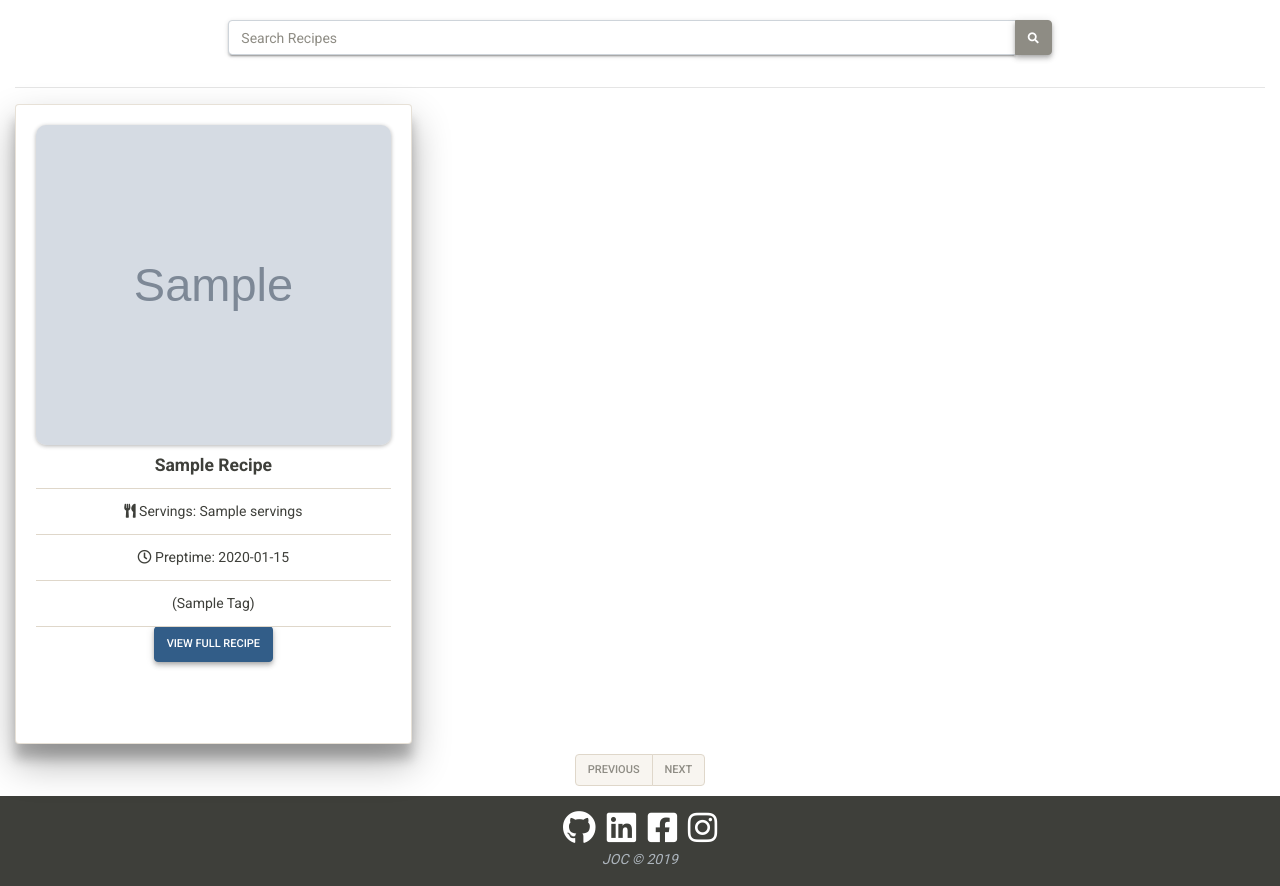
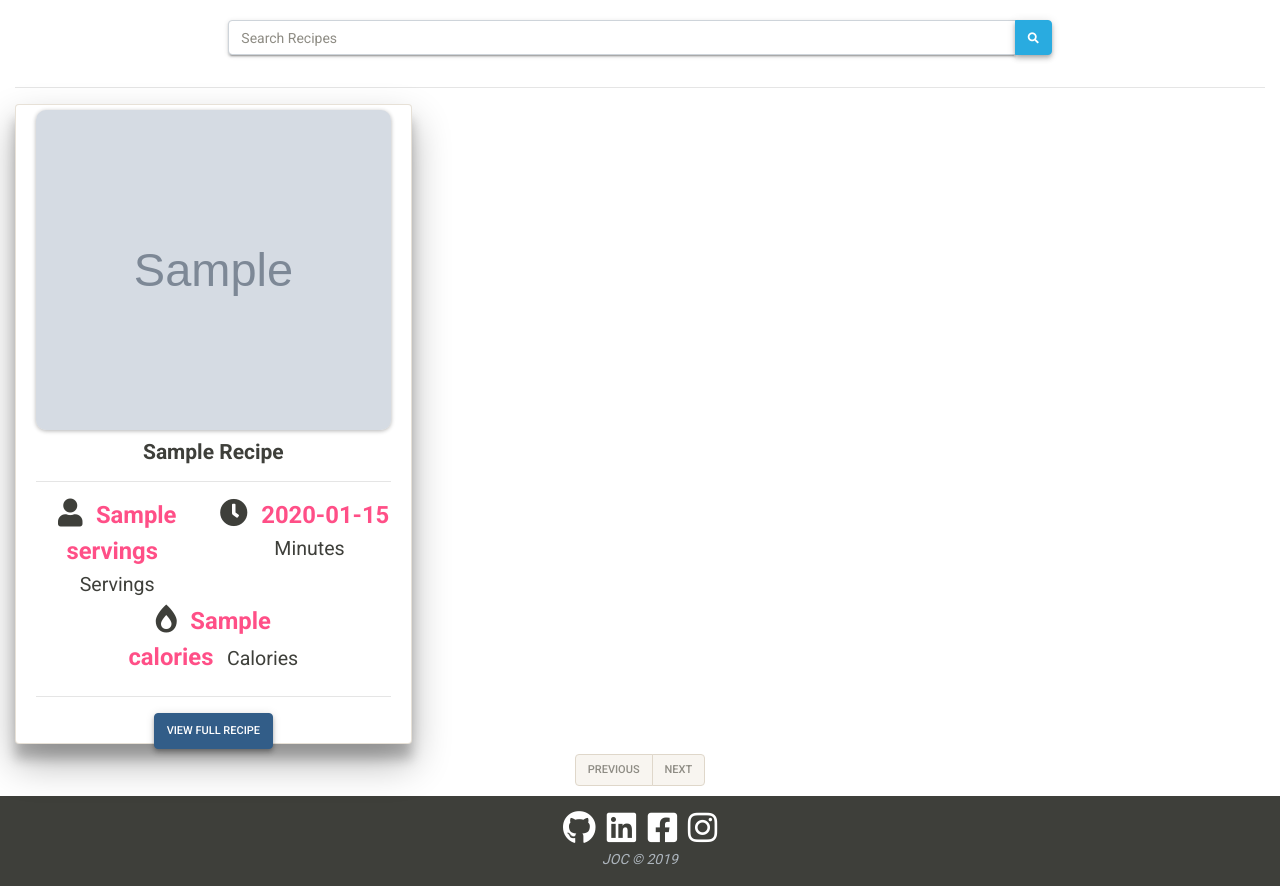
Before and after one commit to johnnycistudent/recipe-app, a Flask app: page /get_recipes in a window 1280 px wide. Shown: the part 71-957 px from the top of the page. Run offline with Flask 2, Linux system fonts and the light colour scheme; grey boxes marked "Sample" are stand-in pictures; a database or web service that is not in the repository returns one stand-in record (values such as "Sample title"); some libraries are stand-ins or nearby versions.

Commit message:
recipe card style updated

```diff
--- a/app.py
+++ b/app.py
@@ -122,6 +122,13 @@ def insert_recipe():
     return redirect(url_for('recipe_display', recipe_id=recipe_id))
 
 
+@app.route('/delete_task/<recipe_id>')
+def delete_task(recipe_id):
+    mongo.db.tasks.remove({'_id': ObjectId(recipe_id)})
+
+    flash('Recipe Deleted.')
+    return redirect(url_for('get_recipes'))
+
 @app.route('/login', methods=['GET'])
 def login():
     # Check if user is not logged in already
--- a/static/css/style.css
+++ b/static/css/style.css
@@ -109,6 +109,10 @@ h6 {
     0 15px 12px rgba(0, 0, 0, 0.22);
 }
 
+.card-body {
+    padding-top: 5px;
+}
+
 .card-img-top {
     height: 20rem;
     margin: 0 auto;
@@ -120,6 +124,29 @@ h6 {
     -moz-box-shadow:0 1px 4px rgba(0, 0, 0, 0.3), 0 0 40px rgba(0, 0, 0, 0.1) inset;
     box-shadow:0 1px 4px rgba(0, 0, 0, 0.3), 0 0 40px rgba(0, 0, 0, 0.1) inset;
 }
+
+.card-details-wrapper{
+
+}
+
+.card-details {
+    padding-left: 5px;
+    padding-right: 5px;
+    padding-bottom: 5px;
+}
+
+.recipe-input {
+    color: #ff4f87;
+    font-size: 1.7em;
+    font-weight: 900;
+    padding: 10px;
+}
+
+.recipe-variable {
+    font-size: 1.4em;
+    text-align: justify;
+}
+
 
 .instructions {
     white-space: pre-wrap;
--- a/templates/editrecipe.html
+++ b/templates/editrecipe.html
@@ -7,7 +7,7 @@
     <div class="row">
         <div class="col-12 col-sm-8 offset-sm-2">
             <form action="{{ url_for('update_task', recipe_id=recipe._id) }}" method="POST">
-                <button type="button" class="btn btn-primary btn-lg" onclick="history.go(-1)">Back to Recipe</button>
+                <button type="button" class="btn btn-info btn-lg" onclick="history.go(-1)">Back to Recipe</button>
                 <fieldset>
                     <h2>Edit Recipe</h2>
                     <div class="form-group">
--- a/templates/showall.html
+++ b/templates/showall.html
@@ -7,7 +7,7 @@
             <form class="recipe-search input-group" action="{{ url_for('search', word_search=word_search, current_page=current_page) }}">
                 <input type="text" class="form-control" placeholder="Search Recipes" id="word_search" name="word_search">
                 <div class="input-group-append">
-                    <button class="btn btn-secondary" type="submit" name="action"><i class="fa fa-search"></i></button>
+                    <button class="btn btn-info" type="submit" name="action"><i class="fa fa-search"></i></button>
                 </div>
             </form>
         </div>
@@ -22,17 +22,38 @@
             <div class="card text-center">
                 <div class="card-body text-center">
                     <a href="{{url_for('recipe_display', recipe_id=recipe._id)}}"><img src="{{recipe.photo_url}}" class="card-img-top" alt="{{recipe.recipe_name}}"></a>
-                    <h5 class="card-title">{{recipe.recipe_name|title}}</h5>
-                    <ul class="list-group list-group-flush">
-                        <li class="list-group-item"><i class="fas fa-utensils"></i> Servings: {{recipe.servings}}</li>
-                        <li class="list-group-item"><i class="far fa-clock"></i> Preptime: {{recipe.preptime}}</li>
+                    <h4 class="card-title">{{recipe.recipe_name|title}}</h4>
+                    <hr>
 
-                        <li class="list-group-item">
-                            {% for tag in recipe.tags%}
-                            <span style="capitalize!important">({{ tag|title }})</span>
-                            {% endfor %}
-                        </li>
-                    </ul>
+                    <div class="row card-details-wrapper">
+                        <div class="card-details col-6 ">
+                            <span class="recipe-icon"><i class="fas fa-user fa-2x"></i></span>
+                            <span class="recipe-input"> {{recipe.servings}} </span>
+                            <span class="recipe-variable">Servings</span>
+                        </div>
+                        <div class="card-details col-6 ">
+                            <span class="recipe-icon"><i class="fas fa-clock fa-2x"></i></span>
+                            <span class="recipe-input">{{recipe.preptime}}</span>
+                            <span class="recipe-variable">Minutes</span>
+                        </div>
+                        <div class="card-details col-6 offset-3 ">
+                            <span class="recipe-icon"><i class="fas fa-burn fa-2x"></i></span>
+                            <span class="recipe-input">{{recipe.calories}}</span>
+                            <span class="recipe-variable">Calories</span>
+                        </div>
+                    </div>
+
+                    <hr>
+                    <!--<ul class="list-group list-group-horizontal">-->
+                    <!--    <li class="list-group-item"><i class="fas fa-utensils"></i> Servings: {{recipe.servings}}</li>-->
+                    <!--    <li class="list-group-item"><i class="far fa-clock"></i> Preptime: {{recipe.preptime}}</li>-->
+                    <!--    <br>-->
+                        <!--<li class="list-group-item">-->
+                        <!--    {% for tag in recipe.tags%}-->
+                        <!--    <span style="capitalize!important">({{ tag|title }})</span>-->
+                        <!--    {% endfor %}-->
+                        <!--</li>-->
+                    <!--</ul>-->
                     <a href="{{url_for('recipe_display', recipe_id=recipe._id)}}" class="btn btn-primary modal-trigger">View Full Recipe</a>
                 </div>
             </div>
```
Also changed, not shown: templates/search.html (+33 -9 lines).
